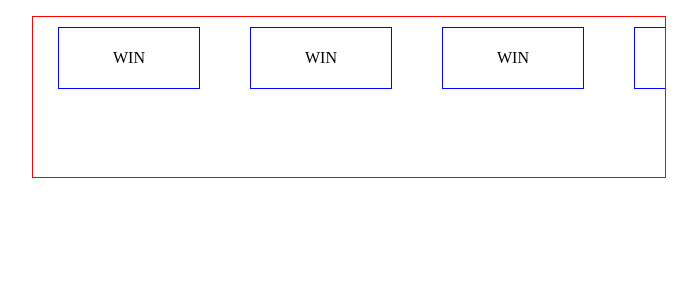
After one commit to DustyCs/Forum-Site-PHP-OOP-, a PHP site: the page made by Studying OOP/Exercises/With Database/Practice3/statics/prototype/index.html in a window 1280 px wide. The commit adds this page. Shown: the top 300 px of the page, without its empty margins (291-988 px from the left). Run offline with PHP 8.4, Linux system fonts and the light colour scheme.

Commit message:
Update practice3

```diff
--- a/Studying OOP/Exercises/With Database/Practice3/includes/score_tab.inc.php
+++ b/Studying OOP/Exercises/With Database/Practice3/includes/score_tab.inc.php
@@ -13,3 +13,9 @@ function renderResult($result){
 for($x = 0; $x <= ($h_total - 1); $x++){
     renderResult($h_game_result);
 }
+
+// LOOK OUTSIDE THE BOX
+// There are many ways to have a unique identifier but heres the thing we dont need that here
+// the plan is to have the database control this view and how would this view control the html? IT WONT
+// the js/jquery would control it from OUTSIDE since the purpose of jquery in this project is to control the view/render to the user
+// and php purpose to control the back end!!!
--- a/Studying OOP/Exercises/With Database/Practice3/statics/css/style.css
+++ b/Studying OOP/Exercises/With Database/Practice3/statics/css/style.css
@@ -35,13 +35,15 @@ label {
     margin: 1rem auto;
     display: flex;
     justify-content: flex-start;
+    overflow: auto;
 }
 
 .navigation-bar .score_tab .game_result{
-    width: 15%;
-    height: 50%;
+    width: 140px;
+    height: 60px;
     margin: auto 1rem;
     border: 1px blue solid;
+    flex-shrink: 0;
 }
 
 .navigation-bar .score_tab .game_result .result{
--- /dev/null
+++ b/Studying OOP/Exercises/With Database/Practice3/statics/prototype/index.html
@@ -0,0 +1,110 @@
+<!DOCTYPE html>
+<html lang="en">
+<head>
+    <meta charset="UTF-8">
+    <meta name="viewport" content="width=device-width, initial-scale=1.0">
+    <link rel="stylesheet" href="style.css">
+    <title>Document</title>
+</head>
+<body>
+    <div class="navigation-bar">
+        <div class="score_tab">
+            <div class="game_result">
+                <div class="result_cont">
+                    <div class="result" id="result">WIN</div>
+                </div>
+            </div>
+            <div class="game_result">
+                <div class="result_cont">
+                    <div class="result" id="result">WIN</div>
+                </div>
+            </div>
+            <div class="game_result">
+                <div class="result_cont">
+                    <div class="result" id="result">WIN</div>
+                </div>
+            </div>
+            <div class="game_result">
+                <div class="result_cont">
+                    <div class="result" id="result">WIN</div>
+                </div>
+            </div>
+            <div class="game_result">
+                <div class="result_cont">
+                    <div class="result" id="result">WIN</div>
+                </div>
+            </div>
+            <div class="game_result">
+                <div class="result_cont">
+                    <div class="result" id="result">WIN</div>
+                </div>
+            </div>
+            <div class="game_result">
+                <div class="result_cont">
+                    <div class="result" id="result">WIN</div>
+                </div>
+            </div>
+            <div class="game_result">
+                <div class="result_cont">
+                    <div class="result" id="result">WIN</div>
+                </div>
+            </div>
+            <div class="game_result">
+                <div class="result_cont">
+                    <div class="result" id="result">WIN</div>
+                </div>
+            </div>
+            <div class="game_result">
+                <div class="result_cont">
+                    <div class="result" id="result">WIN</div>
+                </div>
+            </div>
+            <div class="game_result">
+                <div class="result_cont">
+                    <div class="result" id="result">WIN</div>
+                </div>
+            </div>
+            <div class="game_result">
+                <div class="result_cont">
+                    <div class="result" id="result">WIN</div>
+                </div>
+            </div>
+            <!-- <div class="game_result">
+                <div class="result_cont">
+                    <div class="result" id="result">WIN</div>
+                </div>
+            </div>
+            <div class="game_result">
+                <div class="result_cont">
+                    <div class="result" id="result">WIN</div>
+                </div>
+            </div>
+            <div class="game_result">
+                <div class="result_cont">
+                    <div class="result" id="result">WIN</div>
+                </div>
+            </div> -->
+            <!-- <div class="game_result">
+                <div class="result_cont">
+                    <div class="result" id="result">WIN</div>
+                </div>
+            </div>
+            <div class="game_result">
+                <div class="result_cont">
+                    <div class="result" id="result">WIN</div>
+                </div>
+            </div>
+            <div class="game_result">
+                <div class="result_cont">
+                    <div class="result" id="result">WIN</div>
+                </div>
+            </div>
+            <div class="game_result">
+                <div class="result_cont">
+                    <div class="result" id="result">WIN</div>
+                </div>
+            </div> -->
+        </div>
+    </div>
+</body>
+</html>
--- /dev/null
+++ b/Studying OOP/Exercises/With Database/Practice3/statics/prototype/style.css
@@ -0,0 +1,36 @@
+.navigation-bar {
+    width: 100%;
+    height: 20vh;
+}
+
+.navigation-bar .score_tab {
+    width: 50%;
+    height: 100%;
+    border: 1px red solid;
+    margin: 1rem auto;
+    display: flex;
+    justify-content: flex-start;
+    align-items: flex-start;
+    overflow: auto;
+
+}
+
+.navigation-bar .score_tab .game_result{
+    width: 140px;
+    height: 60px;
+    margin: 10px 25px;
+    border: 1px blue solid;
+    flex-shrink: 0; /* this is the fix */
+}
+
+.navigation-bar .score_tab .game_result .result{
+    width: 100%;
+    display: flex;
+    justify-content: center;
+}
+
+.navigation-bar .score_tab .game_result .result_cont {
+    height: 100%;
+    display: flex;
+    align-items: center;
+}
```
Also changed, not shown: Studying OOP/Exercises/With Database/Practice3/index.php (+9 -16 lines).
